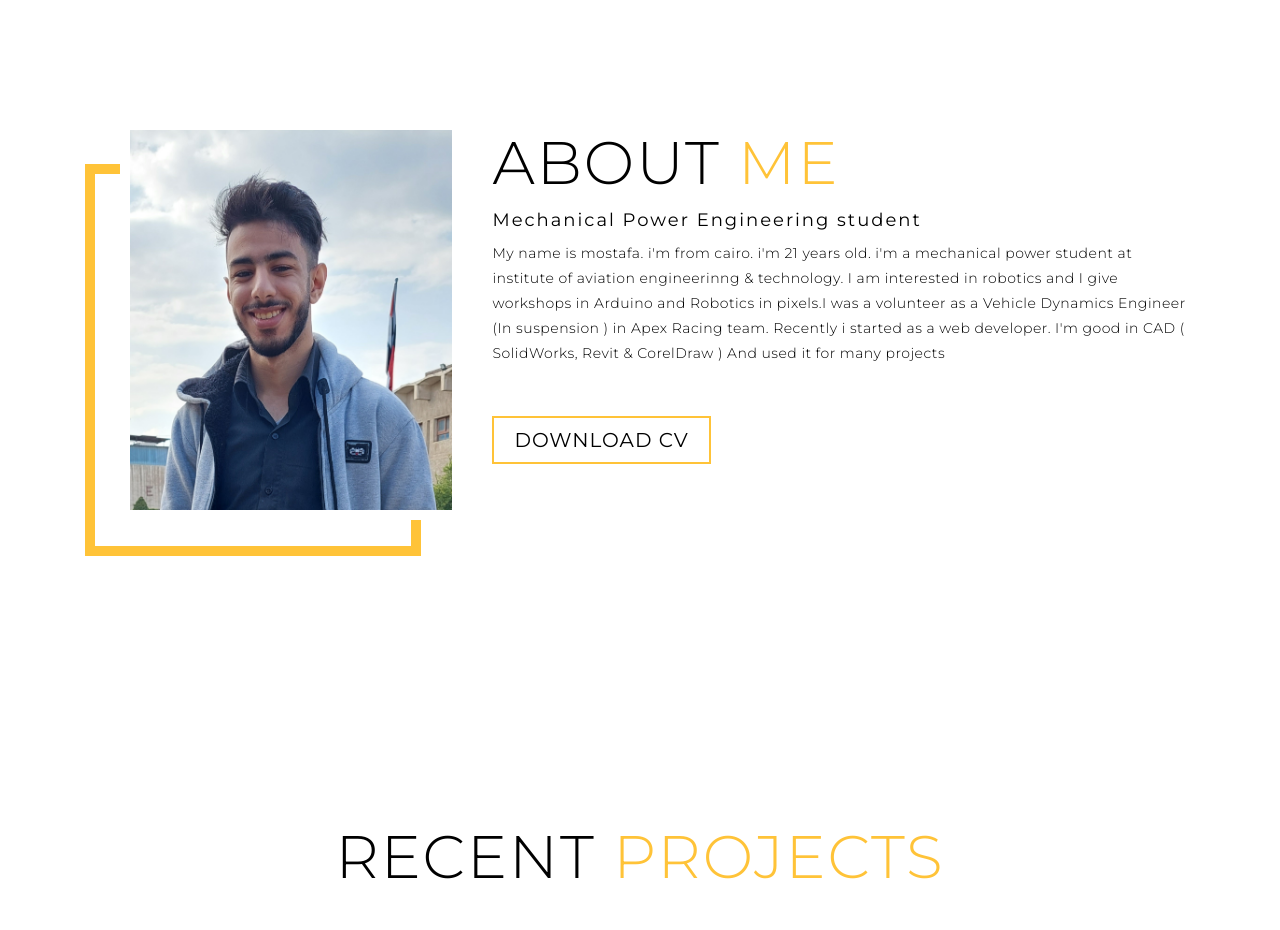
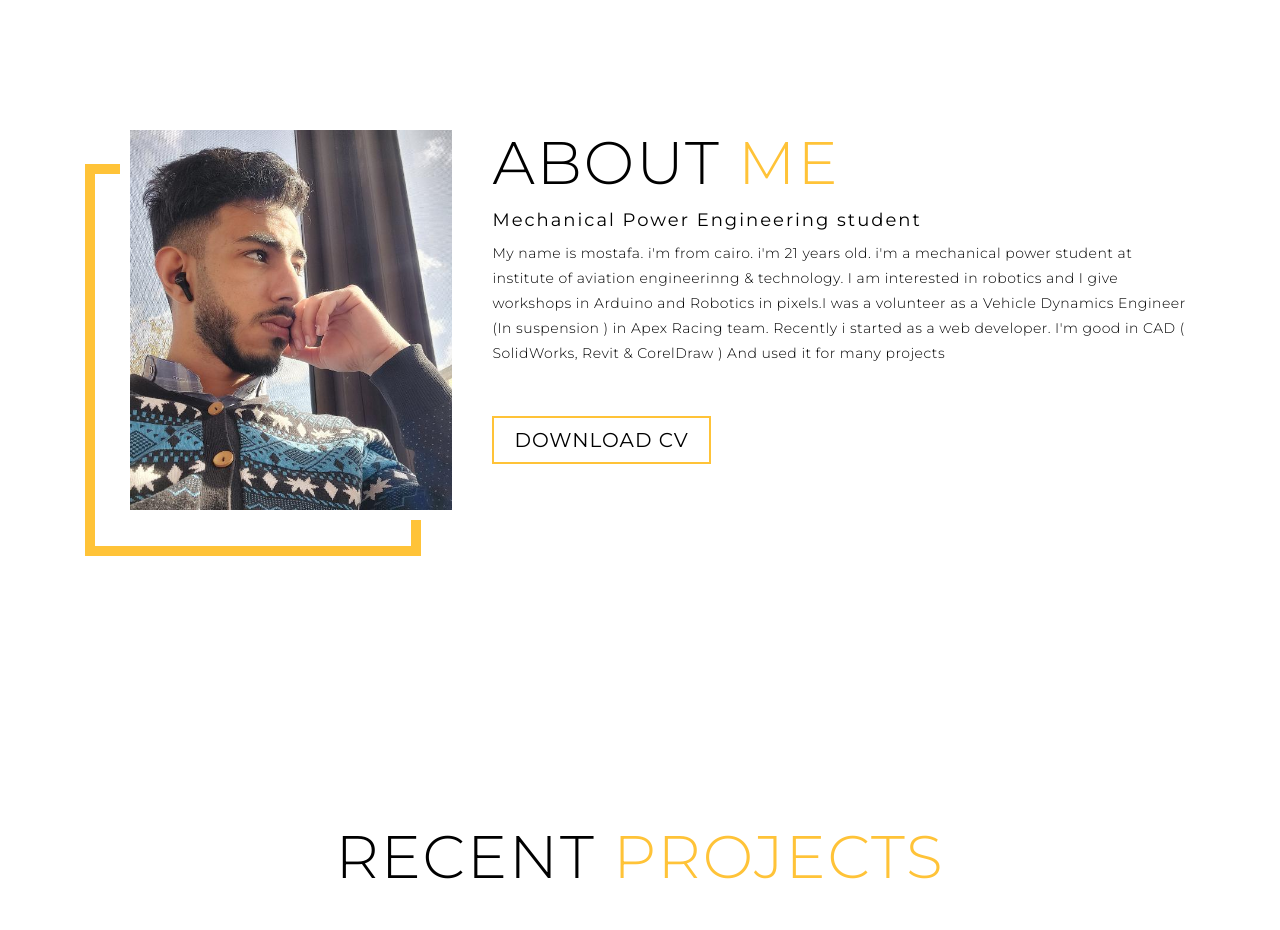
Before and after one commit to mo74129/Protfolio, a plain HTML site: page index.html in a window 1280 px wide. Shown: the part 880-1810 px from the top of the page. Drawn offline with Linux system fonts and the light colour scheme.

Commit message:
second commit

```diff
--- a/index.html
+++ b/index.html
@@ -132,7 +132,7 @@
     <div class="about container">
       <div class="col-left">
         <div class="about-img">
-          <img src="./img/about_me.jpg" alt="img">
+          <img src="./img/__+20 115 029 8945__ 20220527_185636 (1).jpg" alt="img">
         </div>
       </div>
       <div class="col-right">
```
Also changed, not shown: img/__+20 115 029 8945__ 20220527_185636 (1).jpg (added).
